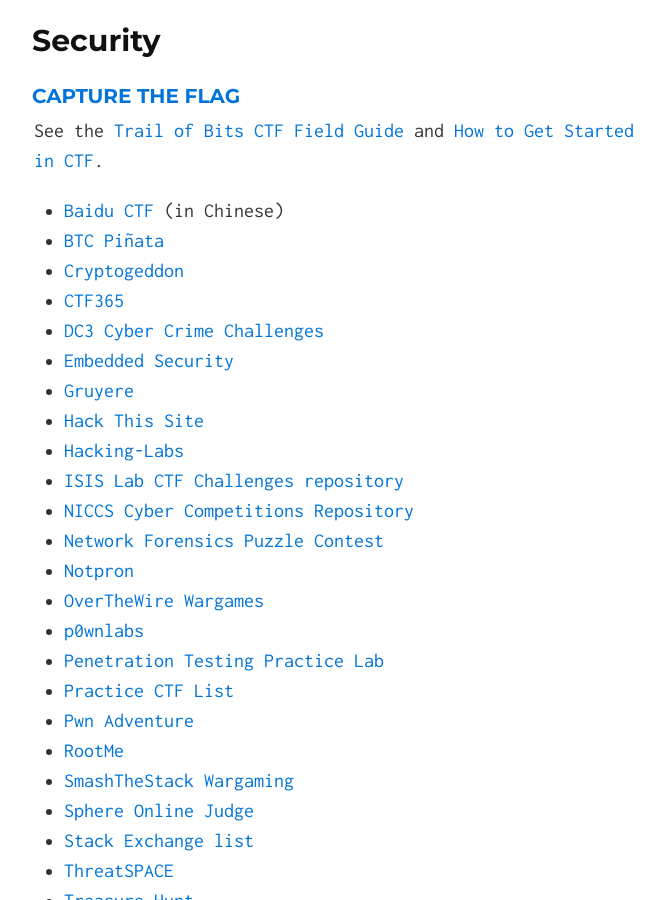
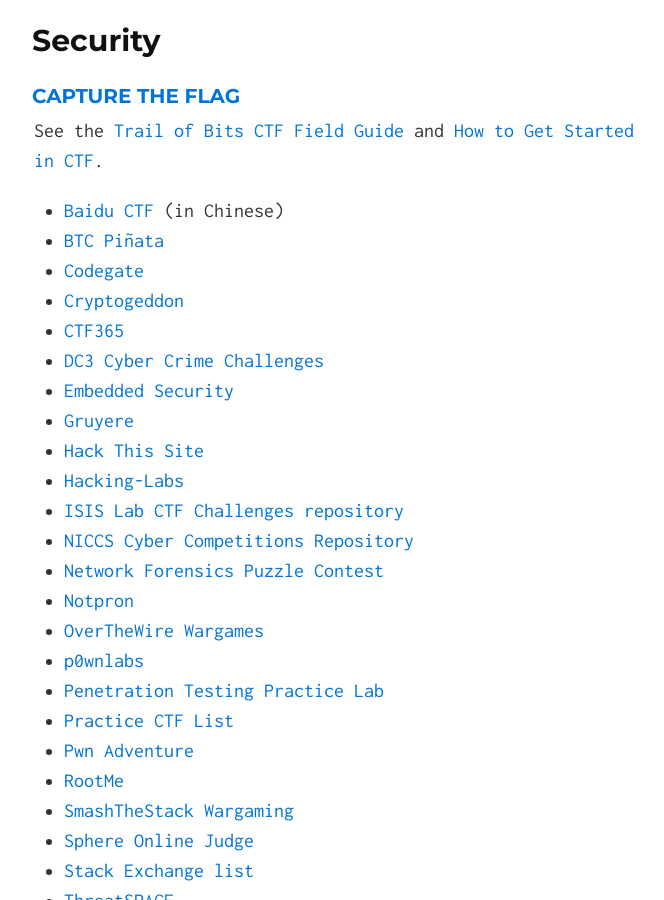
Before and after one commit to krmaxwell/coding-entertainment, a Jekyll site: the page built from index.html, in a window 1280 px wide and 900 px high, scrolled down 964 px. Shown: the whole window, without its empty margins (306-970 px from the left). Built offline with Jekyll 4.4.1, drawn with Linux system fonts in a browser that asks for light colours; Markdown is read by kramdown in place of the engine named in the settings.

Commit message:
Add Codegate

```diff
--- a/_includes/index.md
+++ b/_includes/index.md
@@ -1,170 +1,210 @@
-This is a list of puzzles, challenges, games, CTFs, and other entertainment via coding. It can include everything from [ACM-style competitions](http://en.wikipedia.org/wiki/ACM_International_Collegiate_Programming_Contest) to challenges designed to teach specific languages or programming paradigms. If you would like to see some added, please feel free to open an issue or (even better) submit a pull request on the [GitHub repository](https://github.com/technoskald/coding-entertainment).
+This is a list of puzzles, challenges, games, CTFs, and other
+entertainment via coding. It can include everything from [ACM-style
+competitions](http://en.wikipedia.org/wiki/ACM_International_Collegiate_Programming_Contest)
+to challenges designed to teach specific languages or programming
+paradigms. If you would like to see some added, please feel free to open
+an issue or (even better) submit a pull request on the [GitHub
+repository](https://github.com/technoskald/coding-entertainment).
 
-NOTE: This list is in the public domain but I would appreciate a link back or at least a mention of where you got it if you repost it someplace.
+NOTE: This list is in the public domain but I would appreciate a link
+back or at least a mention of where you got it if you repost it
+someplace.
 
-## General Resources
-* [CTF Time](http://ctftime.org/event/list/)
-* [Codecademy](http://codecademy.com) (Interactively learn various programming languages working through examples and challenges)
-* [Code Kata](http://codekata.com) (Routine exercises to keep chops sharp)
-* [Coders Dojo](http://www.codersdojo.org)
-* [Pineapple challenges](http://pineapple.io/resources/tagged/challenges)
-* [/r/programmingchallenges](http://www.reddit.com/r/programmingchallenges)
-* [/r/dailyprogrammer](http://www.reddit.com/r/dailyprogrammer)
-* [Stack Overflow list](http://web.archive.org/web/20131005164353/http://stackoverflow.com/questions/24692/where-can-you-find-fun-educational-programming-challenges)
-* [We Chall](http://www.wechall.net)
+General Resources
+-----------------
 
-## Security
+-   [CTF Time](http://ctftime.org/event/list/)
+-   [Codecademy](http://codecademy.com) (Interactively learn various
+    programming languages working through examples and challenges)
+-   [Code Kata](http://codekata.com) (Routine exercises to keep chops
+    sharp)
+-   [Coders Dojo](http://www.codersdojo.org)
+-   [Pineapple
+    challenges](http://pineapple.io/resources/tagged/challenges)
+-   [/r/programmingchallenges](http://www.reddit.com/r/programmingchallenges)
+-   [/r/dailyprogrammer](http://www.reddit.com/r/dailyprogrammer)
+-   [Stack Overflow
+    list](http://web.archive.org/web/20131005164353/http://stackoverflow.com/questions/24692/where-can-you-find-fun-educational-programming-challenges)
+-   [We Chall](http://www.wechall.net)
+
+Security
+--------
 
 ### [Capture the Flag](http://en.wikipedia.org/wiki/Capture_the_flag#Computer_security)
 
-See the [Trail of Bits CTF Field Guide](https://trailofbits.github.io/ctf/) and [How to Get Started in CTF](http://www.endgame.com/blog/how-to-get-started-in-ctf.html).
+See the [Trail of Bits CTF Field
+Guide](https://trailofbits.github.io/ctf/) and [How to Get Started in
+CTF](http://www.endgame.com/blog/how-to-get-started-in-ctf.html).
 
-* [Baidu CTF](http://bctf.cn) (in Chinese)
-* [BTC Piñata](http://ownme.ipredator.se/)
-* [Cryptogeddon](http://cryptogeddon.com)
-* [CTF365](http://ctf365.com)
-* [DC3 Cyber Crime Challenges](http://www.dc3.mil/challenge/)
-* [Embedded Security](https://microcorruption.com)
-* [Gruyere](http://google-gruyere.appspot.com)
-* [Hack This Site](http://www.hackthissite.org)
-* [Hacking-Labs](https://www.hacking-lab.com/index.html)
-* [ISIS Lab CTF Challenges repository](https://github.com/isislab/CTF-Challenges)
-* [NICCS Cyber Competitions Repository](http://niccs.us-cert.gov/education/cyber-competitions-repository)
-* [Network Forensics Puzzle Contest](http://forensicscontest.com/)
-* [Notpron](http://notpron.org/notpron/)
-* [OverTheWire Wargames](http://www.overthewire.org/wargames/)
-* [p0wnlabs](http://p0wnlabs.com)
-* [Penetration Testing Practice Lab](http://www.amanhardikar.com/mindmaps/Practice.html)
-* [Practice CTF List](http://captf.com/practice-ctf/)
-* [Pwn Adventure](http://pwnadventure.com)
-* [RootMe](http://www.root-me.org/en/Challenges/)
-* [SmashTheStack Wargaming](http://smashthestack.org)
-* [Sphere Online Judge](http://www.spoj.com/problems/classical/)
-* [Stack Exchange list](http://security.stackexchange.com/questions/3592/what-hacking-competitions-challenges-exist)
-* [ThreatSPACE](http://threatspace.net)
-* [Treasure Hunt](http://treasure.pwnies.dk)
-* [XSS Challenge Wiki](https://github.com/cure53/xss-challenge-wiki/wiki)
-* [XSS Game](https://xss-game.appspot.com)
+-   [Baidu CTF](http://bctf.cn) (in Chinese)
+-   [BTC Piñata](http://ownme.ipredator.se/)
+-   [Codegate](http://codegate.grayhash.com)
+-   [Cryptogeddon](http://cryptogeddon.com)
+-   [CTF365](http://ctf365.com)
+-   [DC3 Cyber Crime Challenges](http://www.dc3.mil/challenge/)
+-   [Embedded Security](https://microcorruption.com)
+-   [Gruyere](http://google-gruyere.appspot.com)
+-   [Hack This Site](http://www.hackthissite.org)
+-   [Hacking-Labs](https://www.hacking-lab.com/index.html)
+-   [ISIS Lab CTF Challenges
+    repository](https://github.com/isislab/CTF-Challenges)
+-   [NICCS Cyber Competitions
+    Repository](http://niccs.us-cert.gov/education/cyber-competitions-repository)
+-   [Network Forensics Puzzle Contest](http://forensicscontest.com/)
+-   [Notpron](http://notpron.org/notpron/)
+-   [OverTheWire Wargames](http://www.overthewire.org/wargames/)
+-   [p0wnlabs](http://p0wnlabs.com)
+-   [Penetration Testing Practice
+    Lab](http://www.amanhardikar.com/mindmaps/Practice.html)
+-   [Practice CTF List](http://captf.com/practice-ctf/)
+-   [Pwn Adventure](http://pwnadventure.com)
+-   [RootMe](http://www.root-me.org/en/Challenges/)
+-   [SmashTheStack Wargaming](http://smashthestack.org)
+-   [Sphere Online Judge](http://www.spoj.com/problems/classical/)
+-   [Stack Exchange
+    list](http://security.stackexchange.com/questions/3592/what-hacking-competitions-challenges-exist)
+-   [ThreatSPACE](http://threatspace.net)
+-   [Treasure Hunt](http://treasure.pwnies.dk)
+-   [XSS Challenge
+    Wiki](https://github.com/cure53/xss-challenge-wiki/wiki)
+-   [XSS Game](https://xss-game.appspot.com)
 
 ### [Crackmes](http://en.wikipedia.org/wiki/Crackme)
 
-* [Crackmes.de](http://www.crackmes.de)
-* [Crackmes.us](http://www.crackmes.us)
-* [DesrevereDD0f](http://f0dder.reteam.org/crackmes.htm)
-* [FLARE On Challenge](http://flare-on.com)
-* [NotPron](http://notpron.org/notpron/)
-* [Radare examples](http://radare.nopcode.org/wiki/index.php?n=Examples.Crackme)
-* [Think Devise Hack](http://tdhack.com)
-* [Tuts 4 You](https://tuts4you.com/download.php?list.61)
+-   [Crackmes.de](http://www.crackmes.de)
+-   [Crackmes.us](http://www.crackmes.us)
+-   [DesrevereDD0f](http://f0dder.reteam.org/crackmes.htm)
+-   [FLARE On Challenge](http://flare-on.com)
+-   [NotPron](http://notpron.org/notpron/)
+-   [Radare
+    examples](http://radare.nopcode.org/wiki/index.php?n=Examples.Crackme)
+-   [Think Devise Hack](http://tdhack.com)
+-   [Tuts 4 You](https://tuts4you.com/download.php?list.61)
 
 ### Other
 
-* [Bluehat Challenge](http://blogs.technet.com/b/srd/archive/2013/07/31/the-bluehat-challenge.aspx)
-* [Crack Me If You Can](http://contest.korelogic.com) (password cracking)
-* [DFRWS Challenges](http://www.dfrws.org/archives.shtml) (linked from individual years)
-* [Exploit Exercises](http://exploit-exercises.com)
-* [Game of Hacks](http://www.gameofhacks.com)
-* [HECF Sunday Funday Challenges](http://hackingexposedcomputerforensicsblog.blogspot.com/search/label/sunday%20funday)
-* [Insecure Programming by example](http://community.coresecurity.com/~gera/InsecureProgramming/)
-* [Matasano Crypto Challenges](http://cryptopals.com)
-* [Pentester Lab](http://www.pentesterlab.com/exercises/)
-* [Skullspace](http://www.skullspace.net/2011/01-level/secretchallenge.php)
-* [Trythis0ne](http://www.trythis0ne.com)
-* [VulnHub](http://vulnhub.com)
+-   [Bluehat
+    Challenge](http://blogs.technet.com/b/srd/archive/2013/07/31/the-bluehat-challenge.aspx)
+-   [Crack Me If You Can](http://contest.korelogic.com) (password
+    cracking)
+-   [DFRWS Challenges](http://www.dfrws.org/archives.shtml) (linked from
+    individual years)
+-   [Exploit Exercises](http://exploit-exercises.com)
+-   [Game of Hacks](http://www.gameofhacks.com)
+-   [HECF Sunday Funday
+    Challenges](http://hackingexposedcomputerforensicsblog.blogspot.com/search/label/sunday%20funday)
+-   [Insecure Programming by
+    example](http://community.coresecurity.com/~gera/InsecureProgramming/)
+-   [Matasano Crypto Challenges](http://cryptopals.com)
+-   [Pentester Lab](http://www.pentesterlab.com/exercises/)
+-   [Skullspace](http://www.skullspace.net/2011/01-level/secretchallenge.php)
+-   [Trythis0ne](http://www.trythis0ne.com)
+-   [VulnHub](http://vulnhub.com)
 
-## Programming
+Programming
+-----------
 
 ### [Code Golf](http://en.wikipedia.org/wiki/Code_golf)
 
-* [Anarchy Golf](http://golf.shinh.org)
-* [Golfscript](http://www.golfscript.com)
-* [Programming Puzzles & Code Golf](http://codegolf.stackexchange.com)
-* [Regex Golf](http://regex.alf.nu)
-* [Vim Golf](http://vimgolf.com)
+-   [Anarchy Golf](http://golf.shinh.org)
+-   [Golfscript](http://www.golfscript.com)
+-   [Programming Puzzles & Code Golf](http://codegolf.stackexchange.com)
+-   [Regex Golf](http://regex.alf.nu)
+-   [Vim Golf](http://vimgolf.com)
 
 ### [Contests](http://en.wikipedia.org/wiki/Competitive_programming)
 
-* [A2 Online Judge](http://www.ahmed-aly.com)
-* [Al Zimmerman's Programming Contests](http://www.azspcs.net)
-* [Annual Berkeley Programming Contest](http://www.cs.berkeley.edu/~hilfingr/programming-contest/index.html)
-* [Cloudball](http://www.cloudball.se)
-* [Code Chef](http://www.codechef.com)
-* [Codeforces](http://codeforces.com)
-* [Codewars](http://www.codewars.com)
-* [Croatian Open Competition in Informatics](http://hsin.hr/coci/)
-* [Eudyptula Challenge](http://eudyptula-challenge.org) (Linux kernel challenge)
-* [Google Code Jam](https://code.google.com/codejam/contests.html)
-* [HackerRank](https://www.hackerrank.com)
-* [Hello World Open](https://helloworldopen.com)
-* [International Conference on Functional Programming Contest](http://icfpc2013.cloudapp.net)
-* [International Obfuscated C Code Contest](http://ioccc.org)
-* [International Olympiad in Informatics](http://www.ioinformatics.org)
-* [Internet Problem Solving Contest](http://ipsc.ksp.sk)
-* [Kaggle](http://www.kaggle.com/competitions)
-* [Leada](http://www.teamleada.com/projects)
-* [Mystery Twister](https://www.mysterytwisterc3.org/en/)
-* [Open Directory Project - Programming Contests](http://www.dmoz.org/Computers/Programming/Contests/)
-* [Programming Contests category on Wikipedia](http://en.wikipedia.org/wiki/Category:Programming_contests)
-* [Project Euler](http://projecteuler.net)
-* [Rosalind](http://rosalind.info/problems/locations/) (Python and bioinformatics)
-* [TopCoder](http://community.topcoder.com/tc)
-* [Tuenti Challenges](https://contest.tuenti.net/Challenges)
-* [Underhanded C Contest](http://underhanded.xcott.com)
-* [UVa Online Judge](http://uva.onlinejudge.org)
-* [uHunt](http://uhunt.felix-halim.net/id/339) (complement to UVa Online Judge)
+-   [A2 Online Judge](http://www.ahmed-aly.com)
+-   [Al Zimmerman's Programming Contests](http://www.azspcs.net)
+-   [Annual Berkeley Programming
+    Contest](http://www.cs.berkeley.edu/~hilfingr/programming-contest/index.html)
+-   [Cloudball](http://www.cloudball.se)
+-   [Code Chef](http://www.codechef.com)
+-   [Codeforces](http://codeforces.com)
+-   [Codewars](http://www.codewars.com)
+-   [Croatian Open Competition in Informatics](http://hsin.hr/coci/)
+-   [Eudyptula Challenge](http://eudyptula-challenge.org) (Linux kernel
+    challenge)
+-   [Google Code Jam](https://code.google.com/codejam/contests.html)
+-   [HackerRank](https://www.hackerrank.com)
+-   [Hello World Open](https://helloworldopen.com)
+-   [International Conference on Functional Programming
+    Contest](http://icfpc2013.cloudapp.net)
+-   [International Obfuscated C Code Contest](http://ioccc.org)
+-   [International Olympiad in
+    Informatics](http://www.ioinformatics.org)
+-   [Internet Problem Solving Contest](http://ipsc.ksp.sk)
+-   [Kaggle](http://www.kaggle.com/competitions)
+-   [Leada](http://www.teamleada.com/projects)
+-   [Mystery Twister](https://www.mysterytwisterc3.org/en/)
+-   [Open Directory Project - Programming
+    Contests](http://www.dmoz.org/Computers/Programming/Contests/)
+-   [Programming Contests category on
+    Wikipedia](http://en.wikipedia.org/wiki/Category:Programming_contests)
+-   [Project Euler](http://projecteuler.net)
+-   [Rosalind](http://rosalind.info/problems/locations/) (Python and
+    bioinformatics)
+-   [TopCoder](http://community.topcoder.com/tc)
+-   [Tuenti Challenges](https://contest.tuenti.net/Challenges)
+-   [Underhanded C Contest](http://underhanded.xcott.com)
+-   [UVa Online Judge](http://uva.onlinejudge.org)
+-   [uHunt](http://uhunt.felix-halim.net/id/339) (complement to UVa
+    Online Judge)
 
 ### [Games](http://programminggames.org)
 
-* [BerryBots](http://playberrybots.com)
-* [CeeBot](http://www.ceebot.com/ceebot/index-e.php)
-* [CheckiO](http://www.checkio.org)
-* [CodeCombat](http://codecombat.com)
-* [CodinGame](http://www.codingame.com)
-* [COLOBOT](http://www.ceebot.com/colobot/game-e.php)
-* [Command Line Murders](https://github.com/veltman/clmystery)
-* [Corewar](http://corewar.co.uk)
-* [Crobots](https://github.com/tpoindex/crobots/)
-* [Data Year](https://www.teamleada.com/data-year)
-* [DroidQuest](http://www.droidquest.com)
-* [Elevator Saga](http://play.elevatorsaga.com)
-* [Exercism](http://exercism.io)
-* [Git-game](https://github.com/hgarc014/git-game)
-* [Glitchspace](https://indiegamestand.com/store/796/glitchspace/)
-* [Grobots](http://grobots.sourceforge.net)
-* [Hack 'n' Slash](http://www.hacknslashthegame.com)
-* [Infon Battle Arena](http://infon.dividuum.de)
-* [Lightbot](http://light-bot.com)
-* [Kodable](http://www.kodable.com)
-* [Mouse Run](http://mouse-run.appspot.com)
-* [NessBots](http://www.nessbots.com)
-* [Problem of the Day](http://www.problemotd.com)
-* [Regex Crossword](http://regexcrossword.com)
-* [Robocode](http://robocode.sourceforge.net)
-* [RoboZZle](http://www.robozzle.com)
-* [SpaceChem](http://www.spacechemthegame.com)
-* [TORCS Racing Board](http://www.berniw.org/trb/)
-* [Verigames](http://www.verigames.com)
-* [VIM Adventures](http://vim-adventures.com)
+-   [BerryBots](http://playberrybots.com)
+-   [CeeBot](http://www.ceebot.com/ceebot/index-e.php)
+-   [CheckiO](http://www.checkio.org)
+-   [CodeCombat](http://codecombat.com)
+-   [CodinGame](http://www.codingame.com)
+-   [COLOBOT](http://www.ceebot.com/colobot/game-e.php)
+-   [Command Line Murders](https://github.com/veltman/clmystery)
+-   [Corewar](http://corewar.co.uk)
+-   [Crobots](https://github.com/tpoindex/crobots/)
+-   [Data Year](https://www.teamleada.com/data-year)
+-   [DroidQuest](http://www.droidquest.com)
+-   [Elevator Saga](http://play.elevatorsaga.com)
+-   [Exercism](http://exercism.io)
+-   [Git-game](https://github.com/hgarc014/git-game)
+-   [Glitchspace](https://indiegamestand.com/store/796/glitchspace/)
+-   [Grobots](http://grobots.sourceforge.net)
+-   [Hack 'n' Slash](http://www.hacknslashthegame.com)
+-   [Infon Battle Arena](http://infon.dividuum.de)
+-   [Lightbot](http://light-bot.com)
+-   [Kodable](http://www.kodable.com)
+-   [Mouse Run](http://mouse-run.appspot.com)
+-   [NessBots](http://www.nessbots.com)
+-   [Problem of the Day](http://www.problemotd.com)
+-   [Regex Crossword](http://regexcrossword.com)
+-   [Robocode](http://robocode.sourceforge.net)
+-   [RoboZZle](http://www.robozzle.com)
+-   [SpaceChem](http://www.spacechemthegame.com)
+-   [TORCS Racing Board](http://www.berniw.org/trb/)
+-   [Verigames](http://www.verigames.com)
+-   [VIM Adventures](http://vim-adventures.com)
 
 ### Employment-related challenges
 
-* [CodeEval](https://www.codeeval.com)
-* [Coding for Interviews](http://codingforinterviews.com)
-* [Facebook Programming Challenge](https://facebook.interviewstreet.com/recruit/challenges)
-* [Leetcode](http://leetcode.com)
-* [Praetorian Tech Puzzles](http://www.praetorian.com/challenges/)
-* [TopCoder](https://www.topcoder.com)
+-   [CodeEval](https://www.codeeval.com)
+-   [Coding for Interviews](http://codingforinterviews.com)
+-   [Facebook Programming
+    Challenge](https://facebook.interviewstreet.com/recruit/challenges)
+-   [Leetcode](http://leetcode.com)
+-   [Praetorian Tech Puzzles](http://www.praetorian.com/challenges/)
+-   [TopCoder](https://www.topcoder.com)
 
 ### Language-specific
 
-* [4Clojure](http://www.4clojure.com)
-* [C Puzzles](http://www.gowrikumar.com/c/)
-* [CodingBat](http://codingbat.com) (Java and Python)
-* [Dyalog APL Competition](http://www.dyalogaplcompetition.com)
-* [Programming Praxis](http://programmingpraxis.com) (Scheme)
-* [Prolog Problems](https://sites.google.com/site/prologsite/prolog-problems)
-* [Python Challenge](http://www.pythonchallenge.com)
-* [Ruby Quiz](http://rubyquiz.com)
-* [Ruby Koans](http://rubykoans.com) (The Ruby Path to Enlightenment)
-* [Rubeque](http://www.rubeque.com)
-* [Untrusted](http://alex.nisnevich.com/untrusted/) (Javascript game)
+-   [4Clojure](http://www.4clojure.com)
+-   [C Puzzles](http://www.gowrikumar.com/c/)
+-   [CodingBat](http://codingbat.com) (Java and Python)
+-   [Dyalog APL Competition](http://www.dyalogaplcompetition.com)
+-   [Programming Praxis](http://programmingpraxis.com) (Scheme)
+-   [Prolog
+    Problems](https://sites.google.com/site/prologsite/prolog-problems)
+-   [Python Challenge](http://www.pythonchallenge.com)
+-   [Ruby Quiz](http://rubyquiz.com)
+-   [Ruby Koans](http://rubykoans.com) (The Ruby Path to Enlightenment)
+-   [Rubeque](http://www.rubeque.com)
+-   [Untrusted](http://alex.nisnevich.com/untrusted/) (Javascript game)
```
